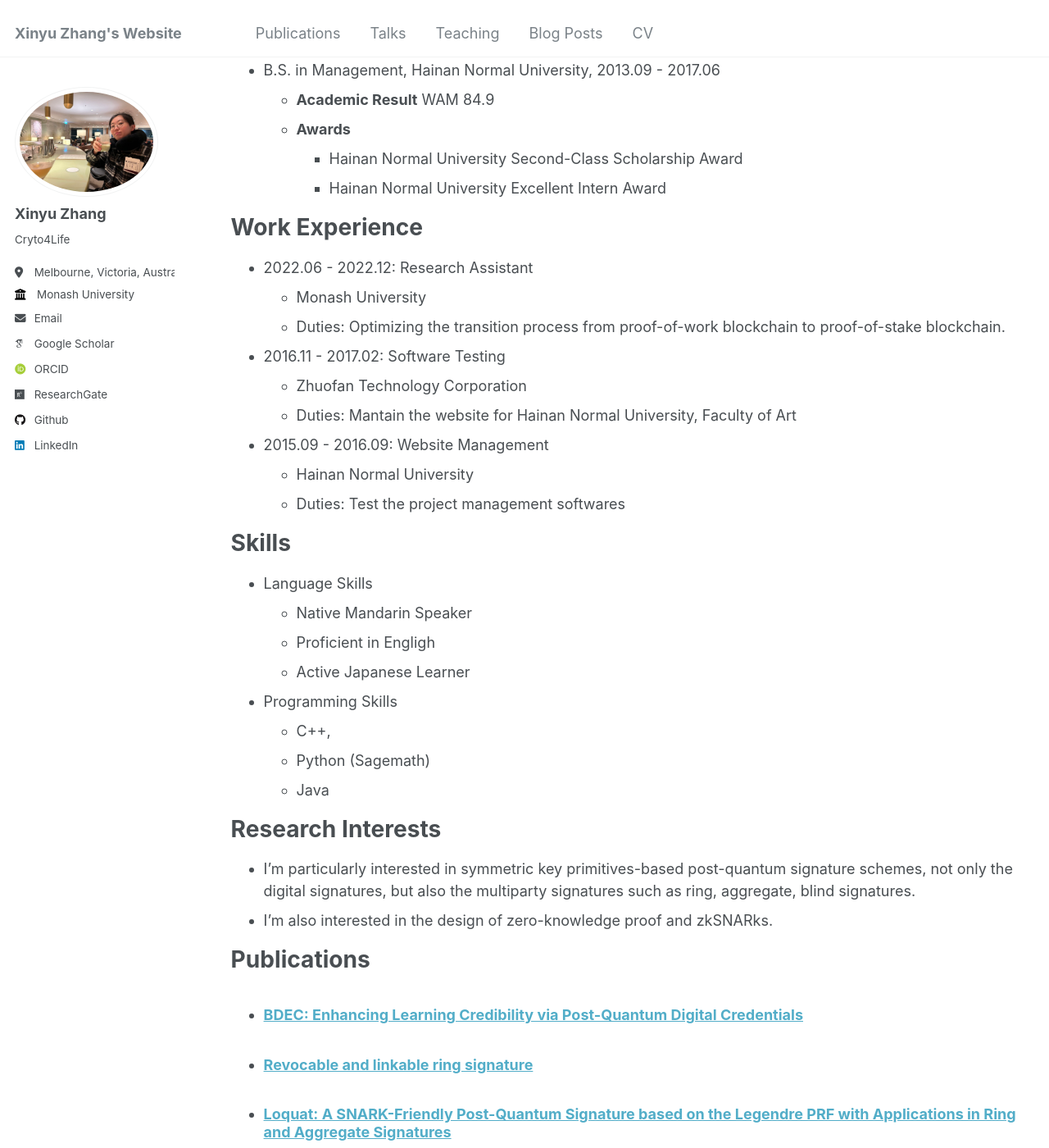
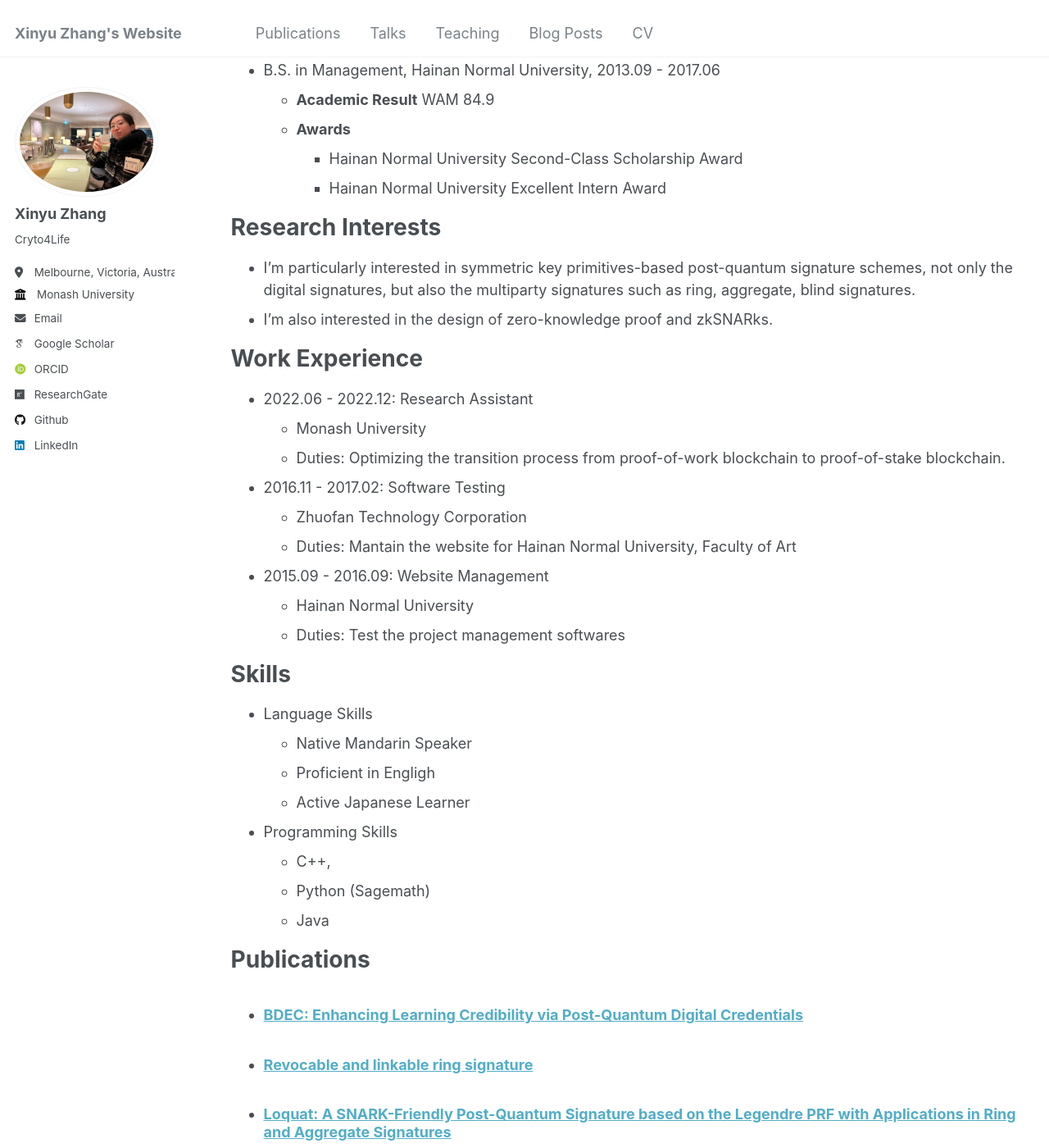
Before and after one commit to cryptome-xyz/cryptome-xyz.github.io, a Jekyll site: the page built from _pages/cv.md, in a window 1280 px wide and 1400 px high, scrolled down 722 px. Shown: the whole window at 82% size. Built offline with Jekyll 4.4.1, drawn with Linux system fonts in a browser that asks for light colours; some web fonts are replaced; some of the changed lines change nothing that is shown.

Commit message:
Update cv.md

```diff
--- a/_pages/cv.md
+++ b/_pages/cv.md
@@ -34,6 +34,11 @@ Education
     * Hainan Normal University Second-Class Scholarship Award
     * Hainan Normal University Excellent Intern Award
 
+Research Interests
+======
+* I'm particularly interested in symmetric key primitives-based post-quantum signature schemes, not only the digital signatures, but also the multiparty signatures such as ring, aggregate, blind signatures.
+* I'm also interested in the design of zero-knowledge proof and zkSNARks.
+
 Work Experience
 ======
 * 2022.06 - 2022.12: Research Assistant
@@ -61,12 +66,6 @@ Skills
   * C++,
   * Python (Sagemath)
   * Java
-
-Research Interests
-=====
-* I'm particularly interested in symmetric key primitives-based post-quantum signature schemes, not only the digital signatures, but also the multiparty signatures such as ring, aggregate, blind signatures.
-* I'm also interested in the design of zero-knowledge proof and zkSNARks.
-
 
 Publications
 ======
```
